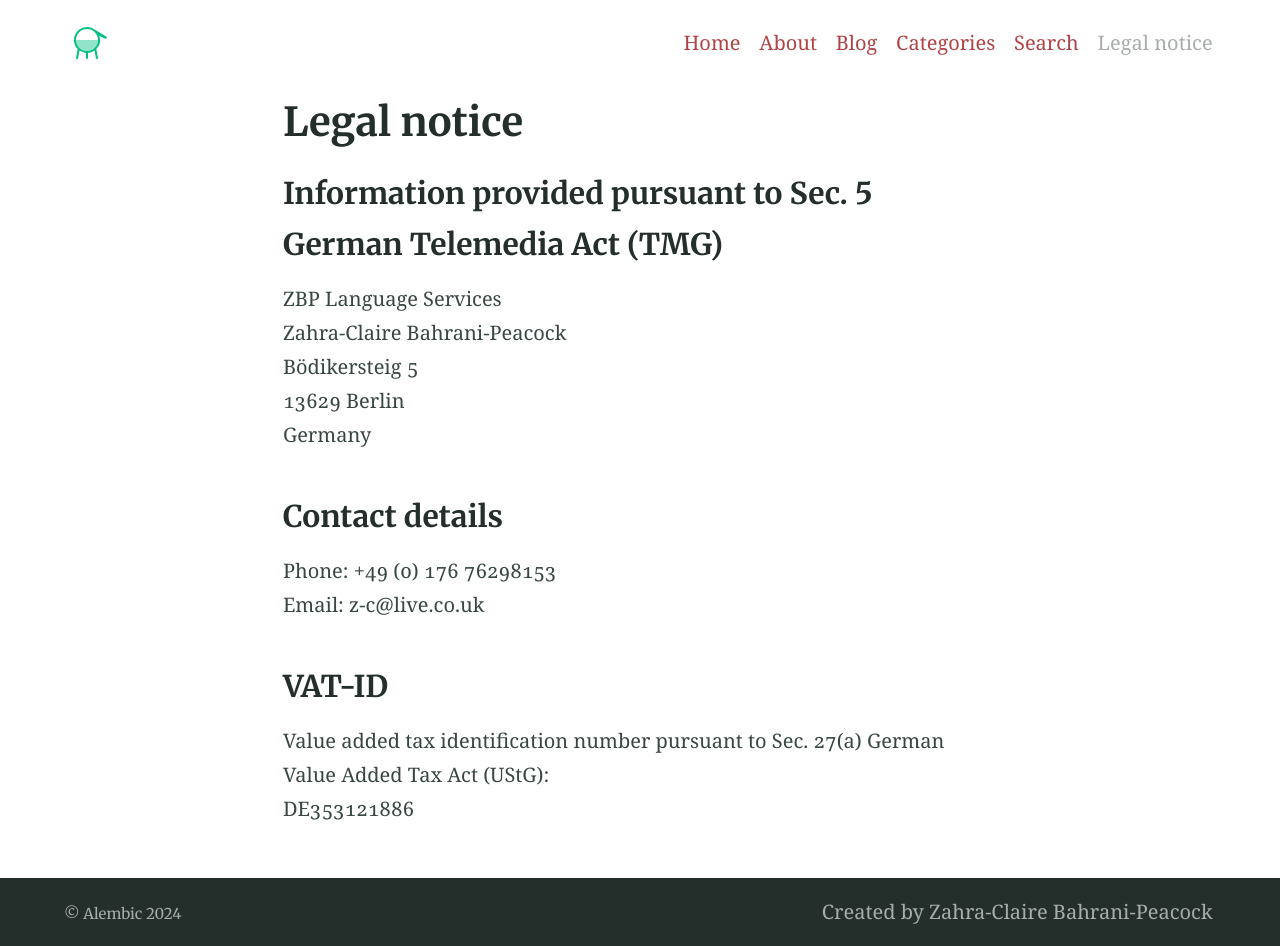
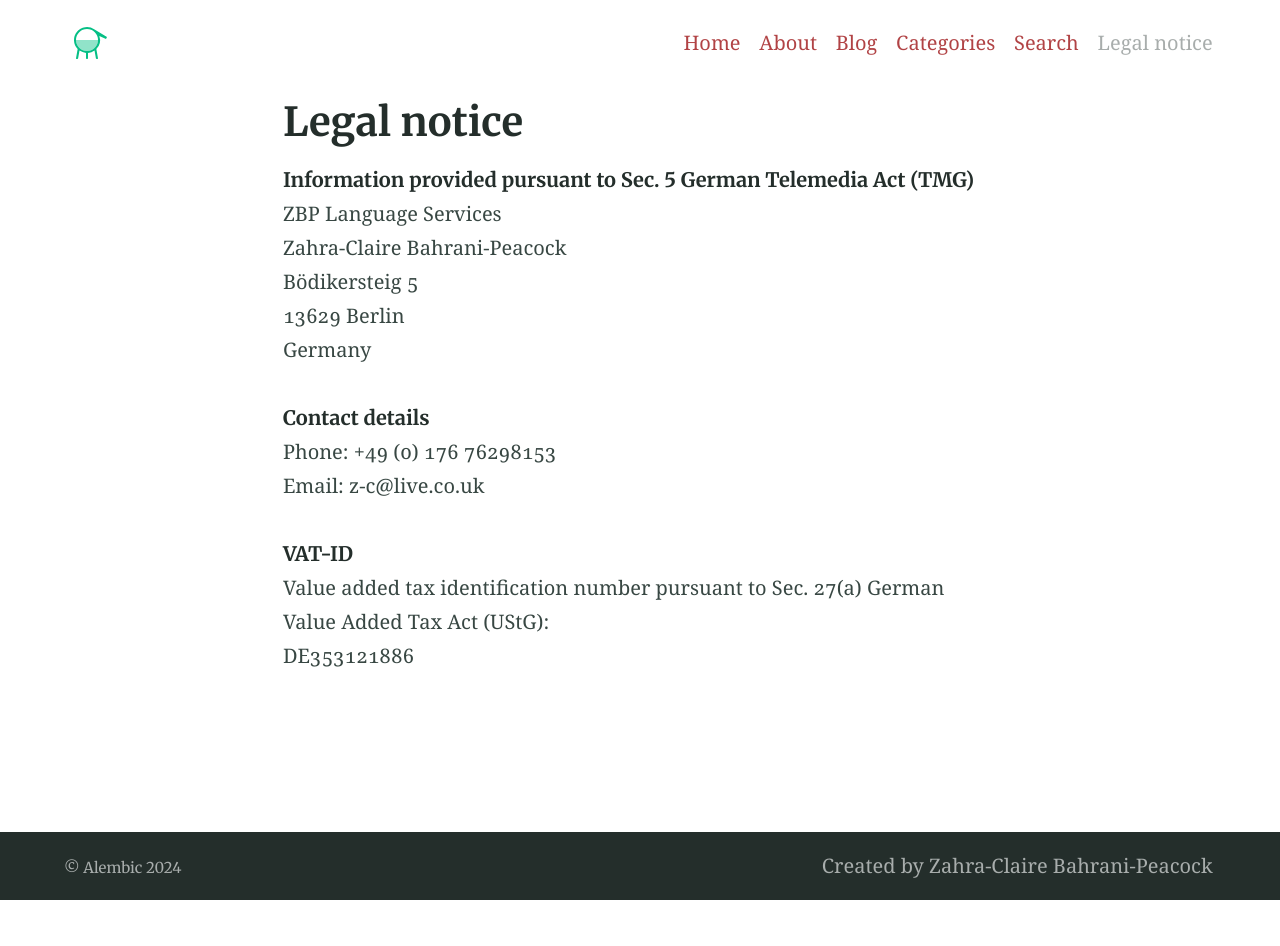
Before and after one commit to Website-2/zbp-language-services.github.io, a Jekyll site: the page built from legal-notice.md, in a window 1280 px wide. Built offline with Jekyll 4.4.1, drawn with Linux system fonts in a browser that asks for light colours; after the commit the page ends 900 px from its top, so only the background shows below that.

```diff
--- a/legal-notice.md
+++ b/legal-notice.md
@@ -3,17 +3,17 @@ title: Legal notice
 excerpt: "Search for a page or post you're looking for"
 ---
 
-### Information provided pursuant to Sec. 5 German Telemedia Act (TMG)
+###### Information provided pursuant to Sec. 5 German Telemedia Act (TMG)
 ZBP Language Services
 <br>Zahra-Claire Bahrani-Peacock
 <br>Bödikersteig 5
 <br>13629 Berlin
 <br>Germany
 
-### Contact details
+###### Contact details
 Phone: +49 (0) 176 76298153
 <br>Email: z-c@live.co.uk
 
-### VAT-ID
+###### VAT-ID
 Value added tax identification number pursuant to Sec. 27(a) German Value Added Tax Act (UStG):
 <br>DE353121886
```
